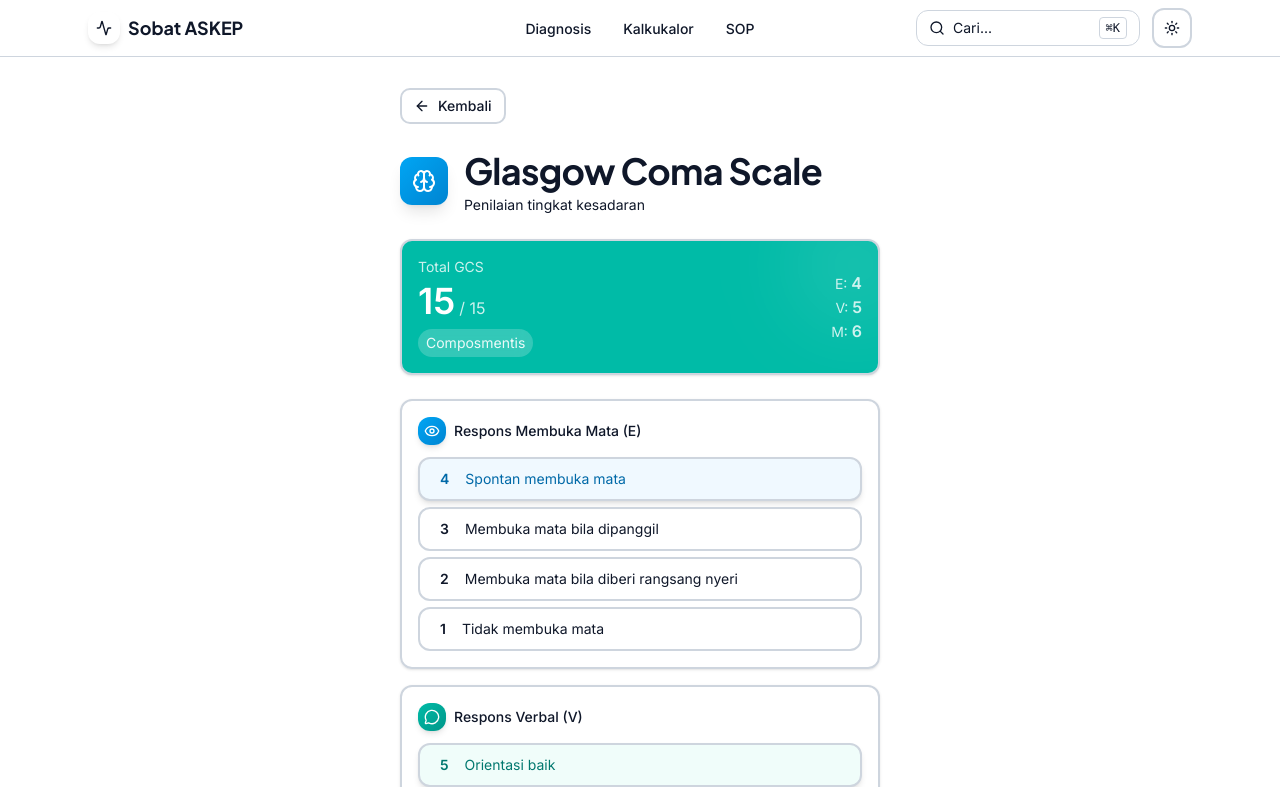
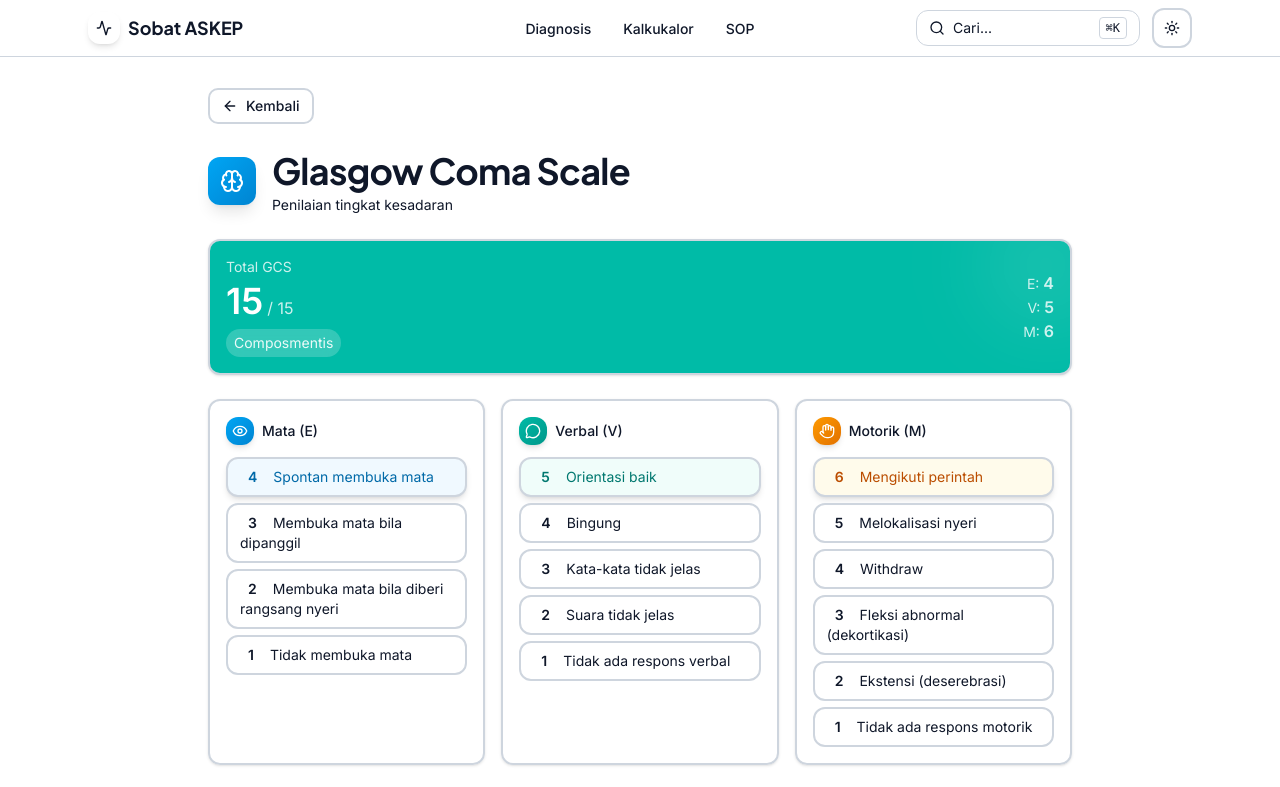
Before and after one commit to inisalman/askep, a Next.js app: page /kalkulator/gcs in a window 1280 px wide. Shown: the top 787 px of the page. Built offline with nearby package versions, Linux system fonts and the light colour scheme.

Commit message:
fix: perbaiki styling button dan layout kalkulator
- Tambah gradient pada button faktor tetes infus saat dipilih
- Tambah gradient pada button hitung infus dan IMT
- Ubah layout GCS menjadi horizontal (3 kolom) di desktop
- Tambah gradient pada button reset GCS

```diff
--- a/src/app/kalkulator/gcs/page.tsx
+++ b/src/app/kalkulator/gcs/page.tsx
@@ -96,7 +96,7 @@ export default function GCSCalculatorPage() {
   ];
 
   return (
-    <div className="max-w-lg mx-auto px-4 py-8">
+    <div className="max-w-4xl mx-auto px-4 py-8">
       {/* Back button */}
       <BlurFade>
         <Link href="/kalkulator">
@@ -200,15 +200,17 @@ export default function GCSCalculatorPage() {
         )}
       </AnimatePresence>
 
+      {/* GCS Categories - Horizontal Layout */}
+      <BlurFade delay={0.2}>
+        <div className="grid grid-cols-1 md:grid-cols-3 gap-4 mb-6">
           {/* Eye Response */}
-      <BlurFade delay={0.2}>
-        <Card className="mb-4 overflow-hidden">
+          <Card className="overflow-hidden">
             <CardContent className="p-4">
               <div className="flex items-center gap-2 mb-3">
                 <div className="w-7 h-7 rounded-lg bg-gradient-to-br from-sky-500 to-sky-600 flex items-center justify-center shadow-md">
                   <Eye className="w-4 h-4 text-white" />
                 </div>
-              <Label className="text-sm font-medium">Respons Membuka Mata (E)</Label>
+                <Label className="text-sm font-medium">Mata (E)</Label>
               </div>
               <div className="space-y-1.5">
                 {eyeOptions.map((option, index) => (
@@ -221,7 +223,7 @@ export default function GCSCalculatorPage() {
                     whileTap={{ scale: 0.99 }}
                     onClick={() => setEye(option.value)}
                     className={cn(
-                    'w-full text-left px-3 py-2.5 rounded-lg text-sm transition-all duration-300',
+                      'w-full text-left px-3 py-2 rounded-lg text-sm transition-all duration-300',
                       eye === option.value
                         ? 'bg-sky-50 dark:bg-sky-950/30 border-2 border-sky-500 text-sky-700 dark:text-sky-400 shadow-md'
                         : 'bg-muted/50 text-muted-foreground hover:bg-muted border-2 border-transparent'
@@ -234,17 +236,15 @@ export default function GCSCalculatorPage() {
               </div>
             </CardContent>
           </Card>
-      </BlurFade>
 
           {/* Verbal Response */}
-      <BlurFade delay={0.25}>
-        <Card className="mb-4 overflow-hidden">
+          <Card className="overflow-hidden">
             <CardContent className="p-4">
               <div className="flex items-center gap-2 mb-3">
                 <div className="w-7 h-7 rounded-lg bg-gradient-to-br from-teal-500 to-teal-600 flex items-center justify-center shadow-md">
                   <MessageCircle className="w-4 h-4 text-white" />
                 </div>
-              <Label className="text-sm font-medium">Respons Verbal (V)</Label>
+                <Label className="text-sm font-medium">Verbal (V)</Label>
               </div>
               <div className="space-y-1.5">
                 {verbalOptions.map((option, index) => (
@@ -257,7 +257,7 @@ export default function GCSCalculatorPage() {
                     whileTap={{ scale: 0.99 }}
                     onClick={() => setVerbal(option.value)}
                     className={cn(
-                    'w-full text-left px-3 py-2.5 rounded-lg text-sm transition-all duration-300',
+                      'w-full text-left px-3 py-2 rounded-lg text-sm transition-all duration-300',
                       verbal === option.value
                         ? 'bg-teal-50 dark:bg-teal-950/30 border-2 border-teal-500 text-teal-700 dark:text-teal-400 shadow-md'
                         : 'bg-muted/50 text-muted-foreground hover:bg-muted border-2 border-transparent'
@@ -270,17 +270,15 @@ export default function GCSCalculatorPage() {
               </div>
             </CardContent>
           </Card>
-      </BlurFade>
 
           {/* Motor Response */}
-      <BlurFade delay={0.3}>
-        <Card className="mb-6 overflow-hidden">
+          <Card className="overflow-hidden">
             <CardContent className="p-4">
               <div className="flex items-center gap-2 mb-3">
                 <div className="w-7 h-7 rounded-lg bg-gradient-to-br from-amber-500 to-amber-600 flex items-center justify-center shadow-md">
                   <Hand className="w-4 h-4 text-white" />
                 </div>
-              <Label className="text-sm font-medium">Respons Motorik (M)</Label>
+                <Label className="text-sm font-medium">Motorik (M)</Label>
               </div>
               <div className="space-y-1.5">
                 {motorOptions.map((option, index) => (
@@ -293,7 +291,7 @@ export default function GCSCalculatorPage() {
                     whileTap={{ scale: 0.99 }}
                     onClick={() => setMotor(option.value)}
                     className={cn(
-                    'w-full text-left px-3 py-2.5 rounded-lg text-sm transition-all duration-300',
+                      'w-full text-left px-3 py-2 rounded-lg text-sm transition-all duration-300',
                       motor === option.value
                         ? 'bg-amber-50 dark:bg-amber-950/30 border-2 border-amber-500 text-amber-700 dark:text-amber-400 shadow-md'
                         : 'bg-muted/50 text-muted-foreground hover:bg-muted border-2 border-transparent'
@@ -306,12 +304,13 @@ export default function GCSCalculatorPage() {
               </div>
             </CardContent>
           </Card>
+        </div>
       </BlurFade>
 
       {/* Reset Button */}
       <BlurFade delay={0.35}>
         <motion.div whileHover={{ scale: 1.02 }} whileTap={{ scale: 0.98 }}>
-          <Button variant="outline" className="w-full mb-6" onClick={resetForm}>
+          <Button variant="outline" className="w-full mb-6 bg-gradient-to-r from-sky-500 to-sky-600 hover:from-sky-600 hover:to-sky-700 text-white border-sky-500 shadow-md hover:shadow-lg transition-all" onClick={resetForm}>
             <RotateCcw className="w-4 h-4 mr-2" />
             Reset ke Nilai Normal
           </Button>
--- a/src/app/kalkulator/imt/page.tsx
+++ b/src/app/kalkulator/imt/page.tsx
@@ -165,7 +165,7 @@ export default function IMTCalculatorPage() {
                 whileTap={{ scale: 0.98 }}
                 className="flex-1"
               >
-                <Button onClick={hitungIMT} className="w-full gap-2">
+                <Button onClick={hitungIMT} className="w-full gap-2 bg-gradient-to-r from-amber-500 to-amber-600 hover:from-amber-600 hover:to-amber-700 text-white shadow-md hover:shadow-lg transition-all">
                   <Calculator className="w-4 h-4" />
                   Hitung IMT
                 </Button>
--- a/src/app/kalkulator/infus/page.tsx
+++ b/src/app/kalkulator/infus/page.tsx
@@ -139,8 +139,8 @@ export default function InfusCalculatorPage() {
                       className={cn(
                         "w-full text-xs sm:text-sm transition-all duration-300",
                         faktor === option.value
-                          ? "shadow-md hover:shadow-lg"
-                          : ""
+                          ? "bg-gradient-to-r from-teal-500 to-teal-600 hover:from-teal-600 hover:to-teal-700 text-white shadow-md hover:shadow-lg border-teal-500"
+                          : "hover:bg-teal-50 dark:hover:bg-teal-950/30 hover:text-teal-600 dark:hover:text-teal-400 hover:border-teal-300 dark:hover:border-teal-700"
                       )}
                     >
                       {option.label}
@@ -156,7 +156,7 @@ export default function InfusCalculatorPage() {
                 whileTap={{ scale: 0.98 }}
                 className="flex-1"
               >
-                <Button onClick={hitungTPM} className="w-full gap-2">
+                <Button onClick={hitungTPM} className="w-full gap-2 bg-gradient-to-r from-teal-500 to-teal-600 hover:from-teal-600 hover:to-teal-700 text-white shadow-md hover:shadow-lg transition-all">
                   <Calculator className="w-4 h-4" />
                   Hitung
                 </Button>
```
Lines whose indentation alone changed are shown as unchanged.
